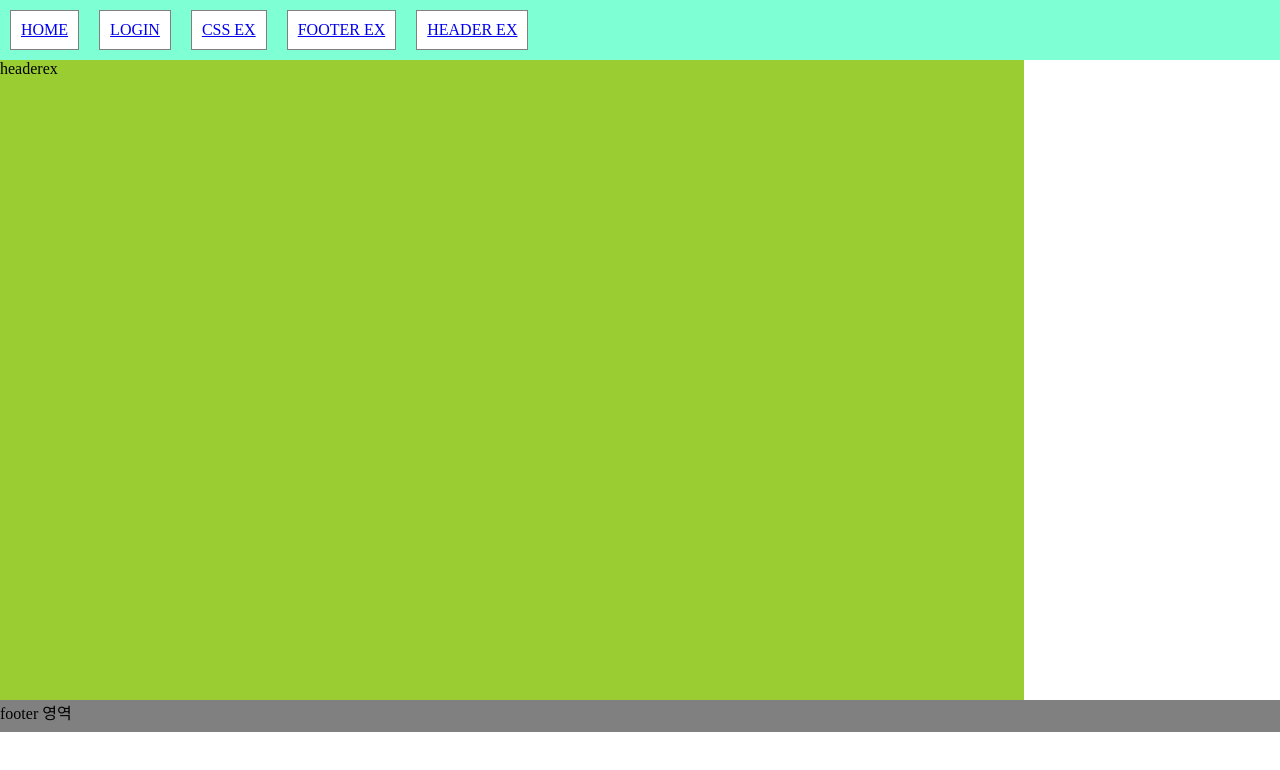
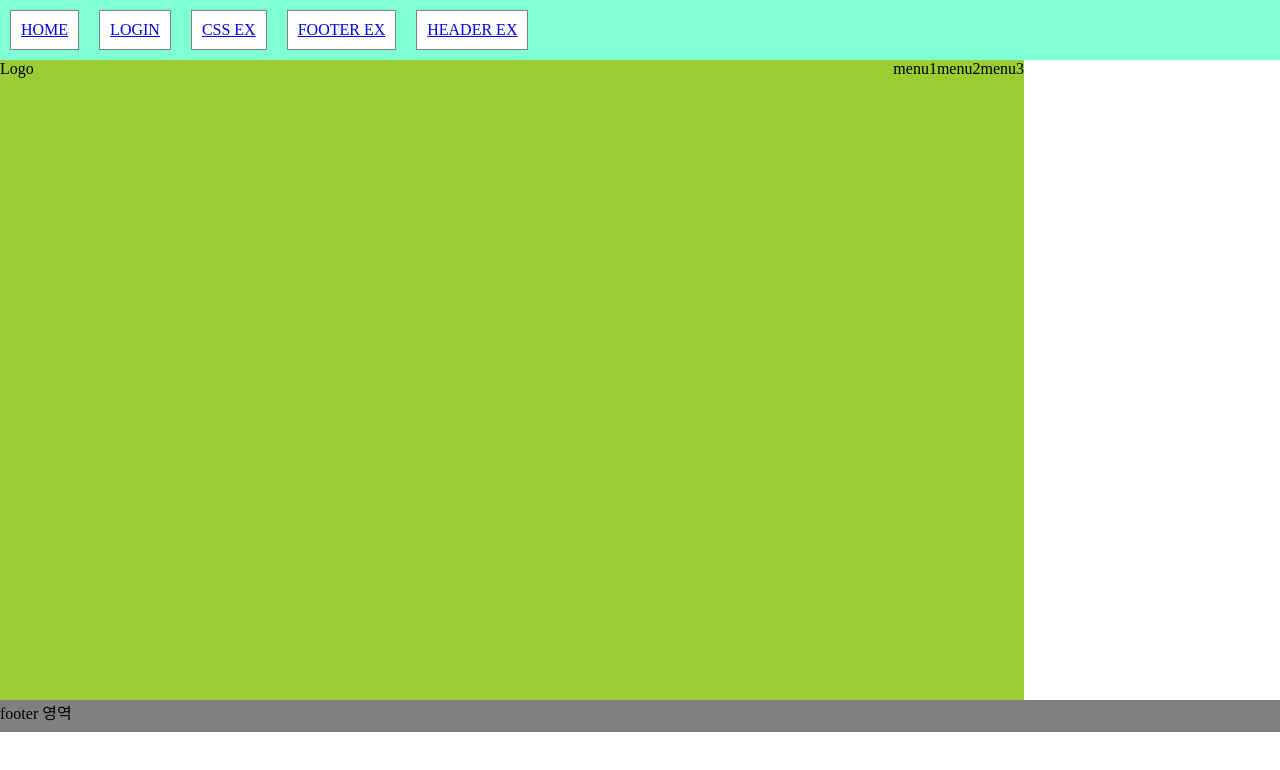
Before and after one commit to hsoo3289/vueex, a Vue app: page /header in a window 1280 px wide. Shown: the top 770 px of the page. Built offline with nearby package versions, Linux system fonts and the light colour scheme.

Commit message:
20181006

```diff
--- a/src/components/cssex/headerex.vue
+++ b/src/components/cssex/headerex.vue
@@ -1,5 +1,37 @@
 <template>
   <div>
-    headerex
+    <div id="logo">Logo</div>
+    <div class="menu-wrapper">
+      <span class="menu">menu1</span>
+      <span class="menu">menu2</span>
+      <span class="menu">menu3
+        <transition name="fade">
+          <div class="sub-menu">sub1</div>
+          <div class="sub-menu">sub2</div>
+          <div class="sub-menu">sub3</div>
+        </transition>
+      </span>
+    </div>
   </div>
 </template>
+<style scoped>
+#logo {
+  float: left;
+}
+.menu-wrapper {
+  float: right;
+}
+.menu {
+  display: relative;
+}
+.sub-menu {
+  display: none;
+}
+.menu:hover .sub-menu {
+  display: block;
+  background-color: #50505050;
+}
+.fade-enter .fade-enter-active {
+
+}
+</style>
```
